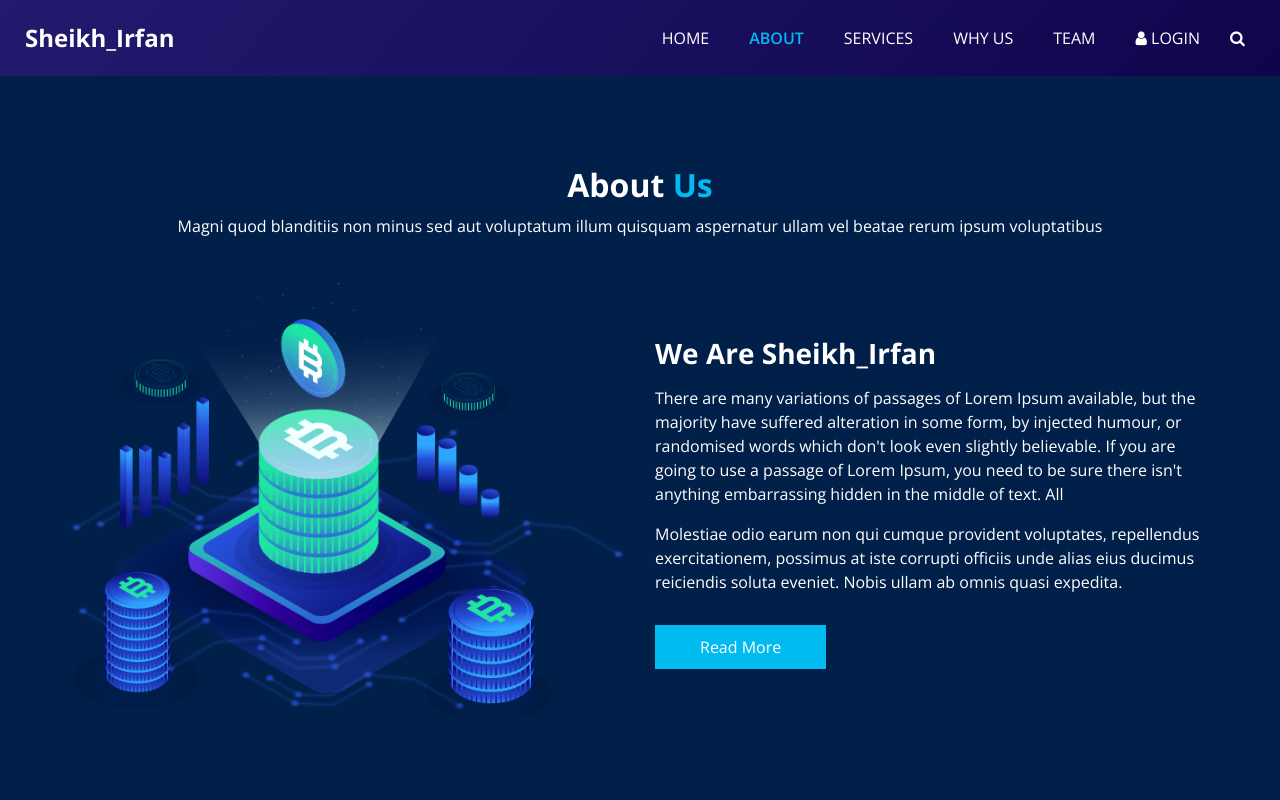
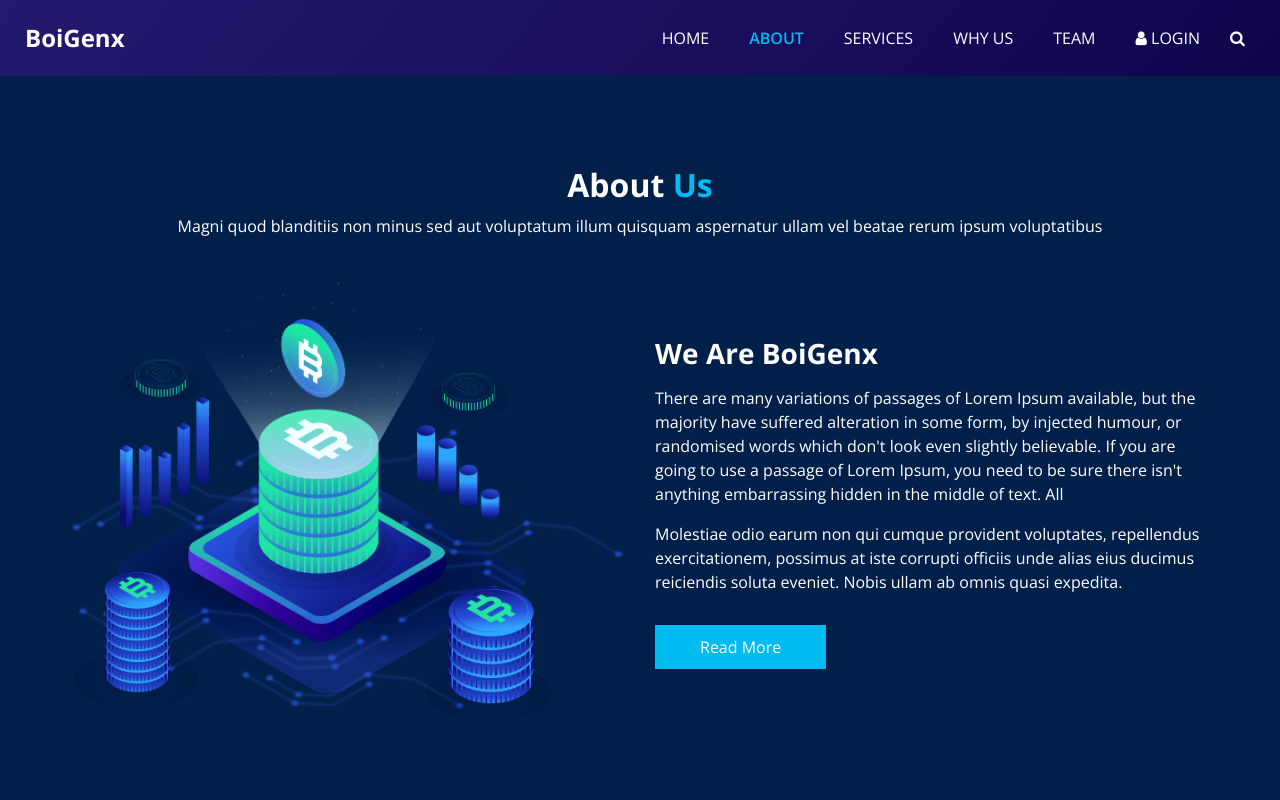
Before and after one commit to irfan-ssh/Boigenx, a plain HTML site: page about.html in a window 1280 px wide. Shown: the top 800 px of the page. Drawn offline with nearby package versions, Linux system fonts and the light colour scheme; some packages are replaced by stand-ins of ours.

```diff
--- a/about.html
+++ b/about.html
@@ -13,7 +13,7 @@
   <meta name="author" content="" />
   <link rel="shortcut icon" href="images/favicon.png" type="">
 
-  <title> Sheikh_Irfan </title>
+  <title> BoiGenx </title>
 
   <!-- bootstrap core css -->
   <link rel="stylesheet" type="text/css" href="css/bootstrap.css" />
@@ -50,7 +50,7 @@
         <nav class="navbar navbar-expand-lg custom_nav-container ">
           <a class="navbar-brand" href="index.html">
             <span>
-              Sheikh_Irfan
+              BoiGenx
             </span>
           </a>
 
@@ -112,7 +112,7 @@
         <div class="col-md-6">
           <div class="detail-box">
             <h3>
-              We Are Sheikh_Irfan
+              We Are BoiGenx
             </h3>
             <p>
               There are many variations of passages of Lorem Ipsum available, but the majority have suffered alteration
```
Also changed, not shown: index.html (+3 -3 lines), service.html (+2 -2 lines), team.html (+2 -2 lines), why.html (+2 -2 lines), 1 other file.
